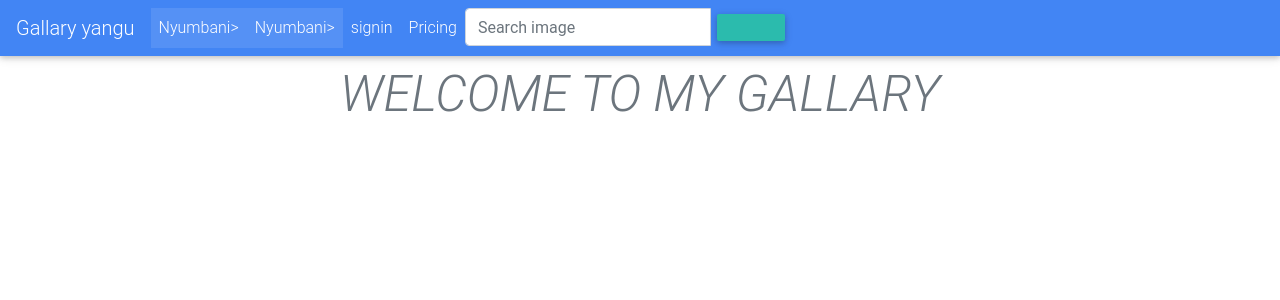
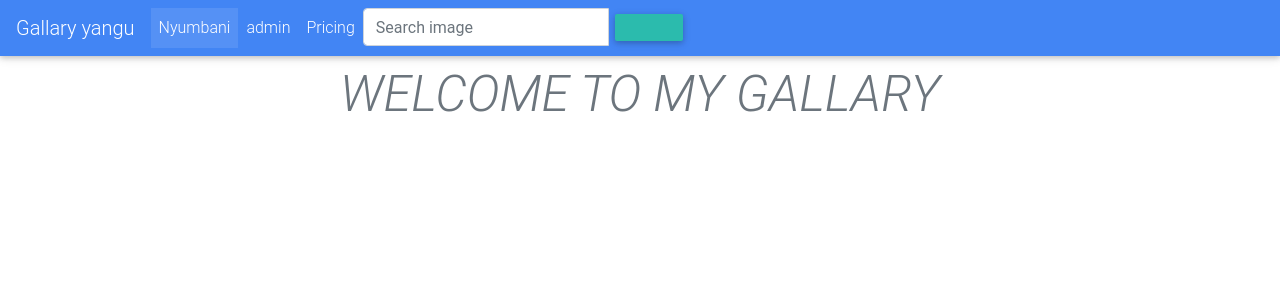
Before and after one commit to Ritamwaura/Gallery, a Django app: page / in a window 1280 px wide. Shown: the top 300 px of the page. Run offline with Django 3.2, Linux system fonts and the light colour scheme; data that the repository does not hold is empty; some libraries are stand-ins or nearby versions.

Commit message:
add changes to welcome page

```diff
--- a/photos/templates/navbar.html
+++ b/photos/templates/navbar.html
@@ -6,13 +6,11 @@
     <div class="collapse navbar-collapse" id="navbarNav">
         <ul class="navbar-nav">
             <li class="nav-item active">
-                <a class="nav-link" href="#">Nyumbani></a>
+                <a class="nav-link" href="{%url 'welcome'%}">Nyumbani</a>
             </li>
-            <li class="nav-item active">
-                <a class="nav-link" href="{% url 'admin' %}">Nyumbani></a>
-            </li>
+
             <li class="nav-item">
-                <a class="nav-link" href="#">signin</a>
+                <a class="nav-link" href="/admin">admin</a>
             </li>
             <li class="nav-item">
                 <a class="nav-link" href="#">Pricing</a>
```
